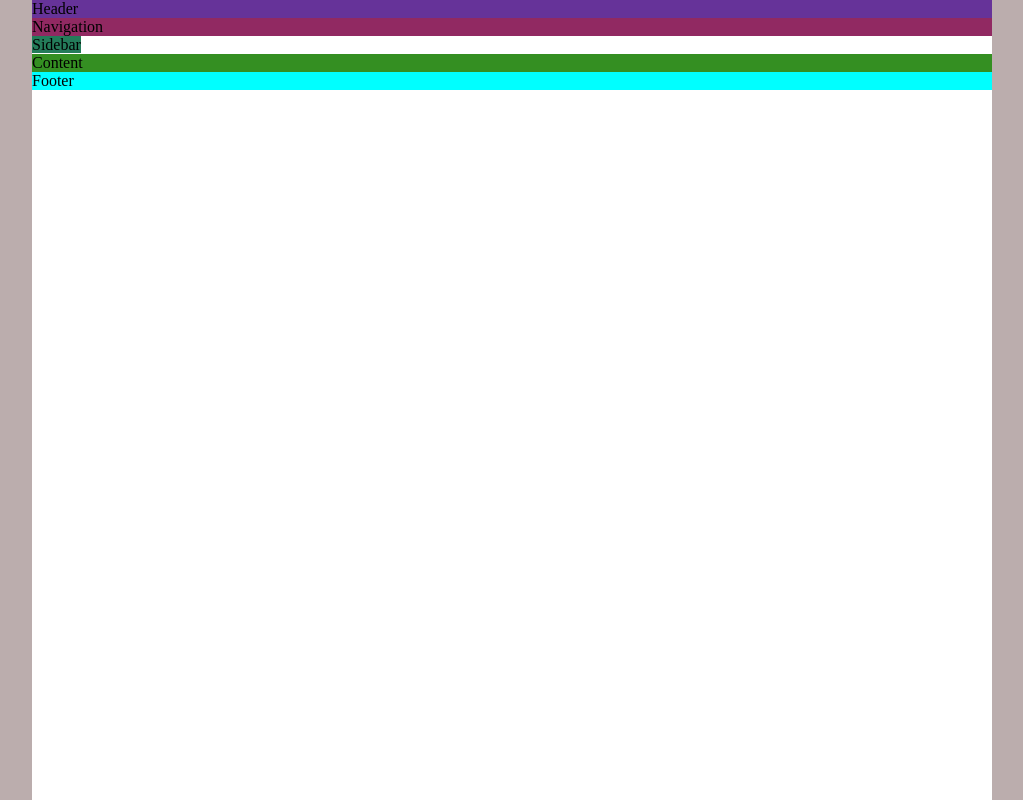
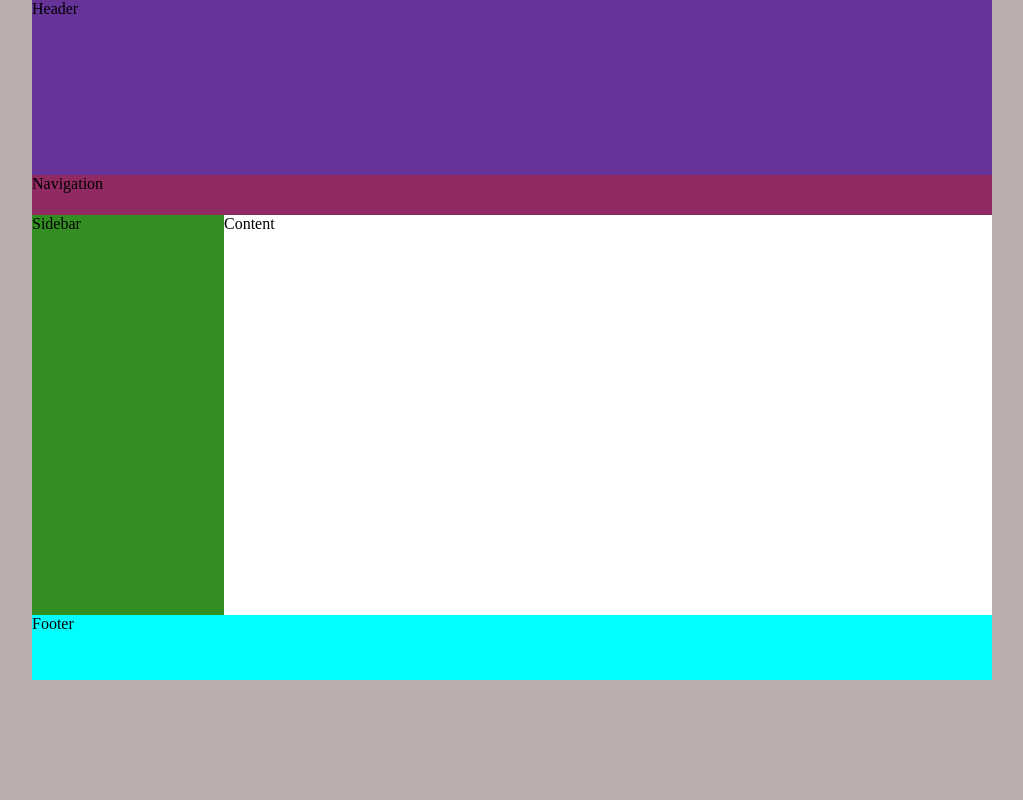
Before and after one commit to ElizaAhmed/web-layout-test, a plain HTML site: page index.html in a window 1280 px wide. Shown: the whole page, without its empty margins (128-1151 px from the left). Drawn offline with Linux system fonts and the light colour scheme.

Commit message:
partitioning the webpage

```diff
--- a/css/app.css
+++ b/css/app.css
@@ -7,7 +7,7 @@ body {
 .container {
     background: #ffffff;
     width: 960px;
-    min-height: 800px;
+    min-height: 680px;
     margin: 0 auto;
 
 }
@@ -15,27 +15,43 @@ body {
 header
 {
     background-color: rebeccapurple;
+    height: 175px;
 
 }
 
 nav
 {
     background-color: rgb(145, 41, 98);
+    height: 40px;
 
+}
+
+main {
+    background: #348f22;
+    width: 100%;
+    min-height: 400px;
 }
 
 sidebar
 {
-    background-color: rgb(36, 124, 90);
-
+    float: left;
+    display: block;
+    overflow: hidden;
+    position: relative;
+    width: 20%;
+    height: 400px;
 }
 
-div
+#content
 {
-    background-color: #348f22;
+    float: left;
+    background: white;
+    min-height: 400px;
+    width: 80%;
 }
 
 footer
 {
     background-color: aqua;
+    height: 65px;
 }
--- a/index.html
+++ b/index.html
@@ -1,6 +1,7 @@
 <!doctype html>
 
 <html lang="en">
+
 <head>
     <meta charset="utf-8">
 
@@ -15,15 +16,17 @@
 <body>
     <div class="container">
         <header>Header</header>
+
+        <nav>Navigation</nav>
         <main>
-            <nav>Navigation</nav>
             <sidebar>Sidebar</sidebar>
-            <div>Content</div>
+            <div id="content">Content</div>
+        </main>
         <footer>Footer</footer>
 
-        </main>
     </div>
 
     <script src="js/app.js"></script>
 </body>
+
 </html>
```
Lines whose indentation alone changed are shown as unchanged.
